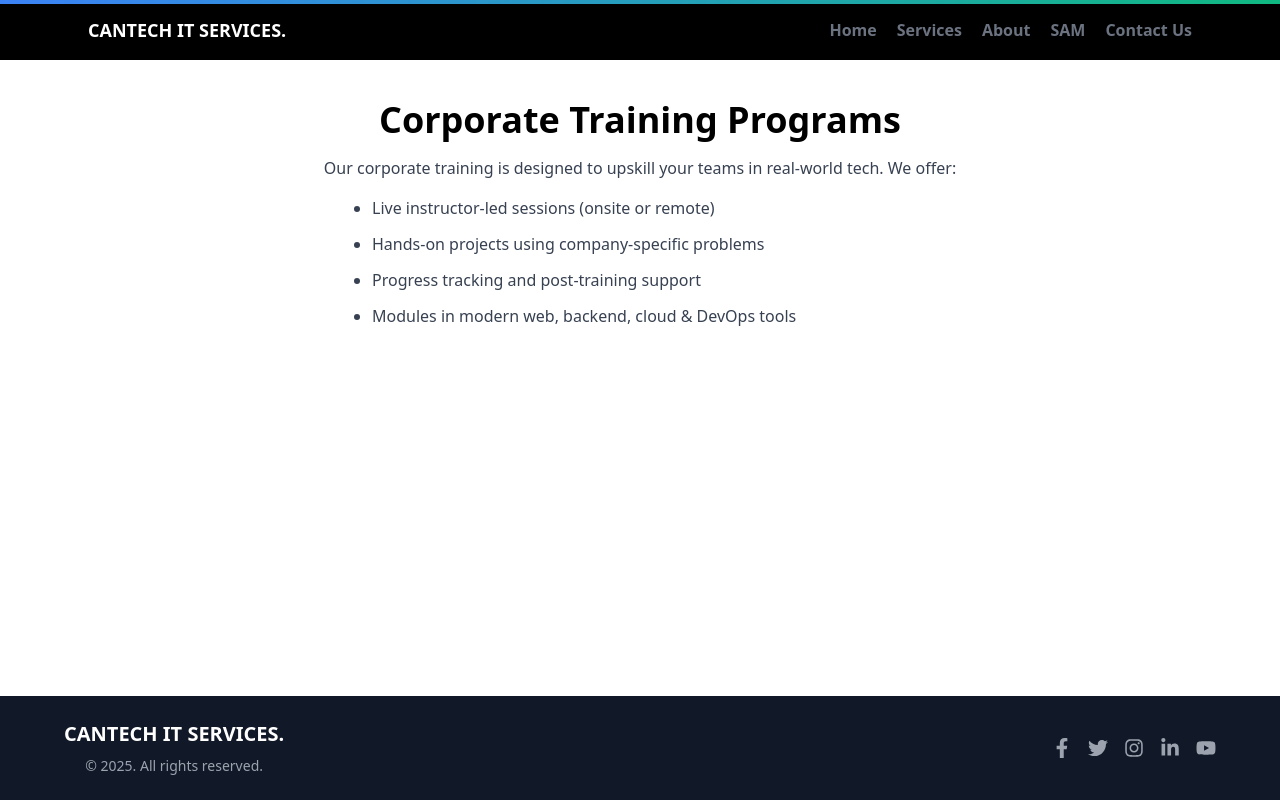
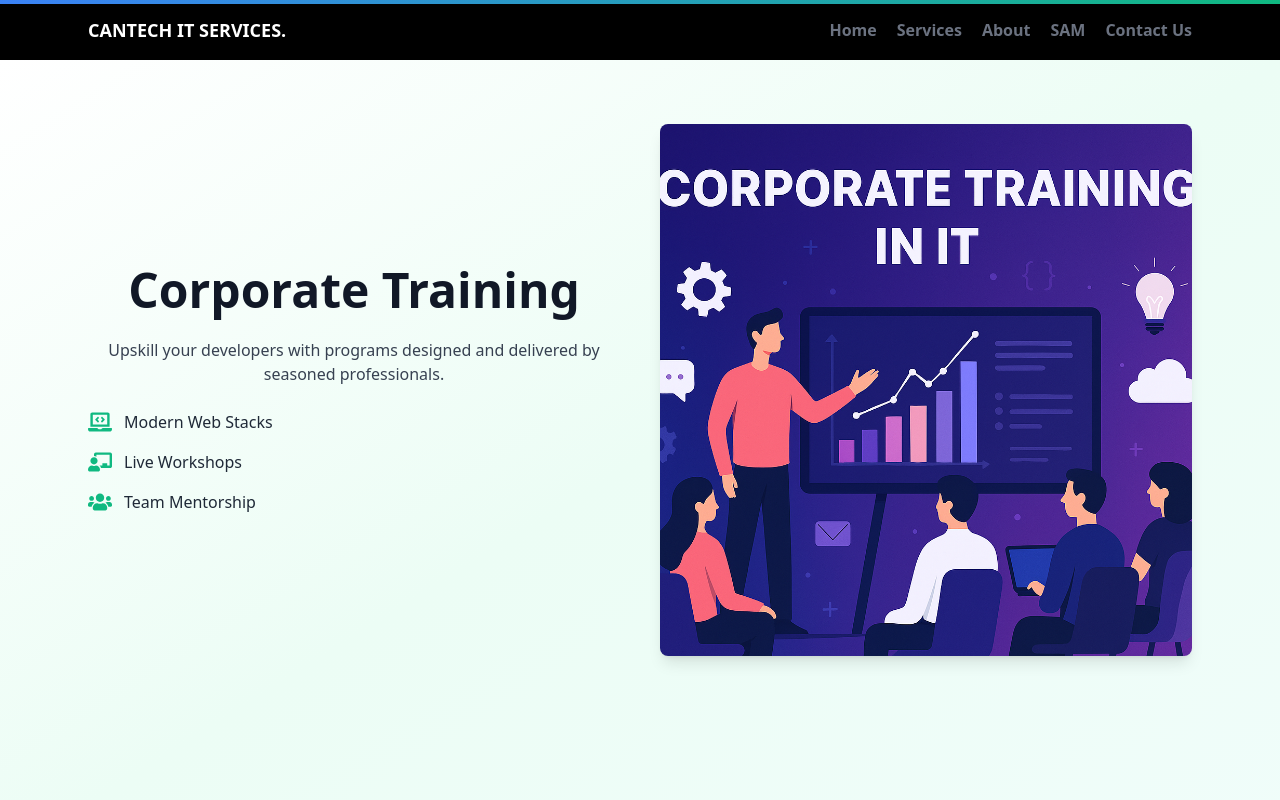
Before and after one commit to FullStackSamk/react-portfolio, a React (Create React App) app: page /training in a window 1280 px wide. Shown: the top 800 px of the page. Built offline with nearby package versions, Linux system fonts and the light colour scheme.

Commit message:
Revamp service pages with modern design

```diff
--- a/src/pages/Services.jsx
+++ b/src/pages/Services.jsx
@@ -1,12 +1,53 @@
 import React from "react";
 
+import { FaCheckCircle } from "react-icons/fa";
+import servicesImg from "../images/services-we-offer.png";
+
+const offerings = [
+  {
+    title: "Web Development",
+    description:
+      "Modern responsive applications built with the latest frameworks.",
+  },
+  {
+    title: "Cloud & DevOps",
+    description:
+      "CI/CD pipelines, container orchestration and infrastructure guidance.",
+  },
+  {
+    title: "UI/UX Consulting",
+    description:
+      "Design systems and accessibility reviews for delightful experiences.",
+  },
+  {
+    title: "Technical Training",
+    description:
+      "Hands-on workshops tailored for your engineering teams.",
+  },
+];
+
 const Services = () => (
-  <div className="p-10 text-center">
-    <h1 className="text-4xl font-bold mb-4">Our Services</h1>
-    <p className="text-gray-700 max-w-3xl mx-auto">
-      We offer hands-on training and consulting in React, Angular, Node.js, Python, AWS, Docker, and DevOps.
-      Our services include full-stack development guidance, project architecture reviews, and custom learning paths for teams.
-    </p>
+  <div className="min-h-screen bg-gradient-to-br from-white via-sky-50 to-indigo-50 py-16">
+    <div className="max-w-6xl mx-auto px-6 grid md:grid-cols-2 gap-10 items-center">
+      <div>
+        <h1 className="text-4xl md:text-5xl font-bold text-gray-900 mb-6">Our Services</h1>
+        <p className="text-gray-700 mb-6">
+          With over a decade of frontend expertise, we craft performant applications and provide strategic guidance.
+        </p>
+        <ul className="space-y-4">
+          {offerings.map((service) => (
+            <li key={service.title} className="flex items-start">
+              <FaCheckCircle className="text-emerald-500 w-5 h-5 mt-1 mr-3" />
+              <div>
+                <h3 className="text-lg font-semibold text-gray-800">{service.title}</h3>
+                <p className="text-gray-600 text-sm">{service.description}</p>
+              </div>
+            </li>
+          ))}
+        </ul>
+      </div>
+      <img src={servicesImg} alt="Services" className="w-full rounded-lg shadow-lg" />
+    </div>
   </div>
 );
 
--- a/src/pages/Training.jsx
+++ b/src/pages/Training.jsx
@@ -1,17 +1,33 @@
 import React from "react";
 
+import { FaLaptopCode, FaChalkboardTeacher, FaUsers } from "react-icons/fa";
+import trainingImg from "../images/corporate-training.png";
+
+const modules = [
+  { icon: FaLaptopCode, title: "Modern Web Stacks" },
+  { icon: FaChalkboardTeacher, title: "Live Workshops" },
+  { icon: FaUsers, title: "Team Mentorship" },
+];
+
 const Training = () => (
-  <div className="p-10 text-center">
-    <h1 className="text-4xl font-bold mb-4">Corporate Training Programs</h1>
-    <p className="text-gray-700 max-w-3xl mx-auto mb-4">
-      Our corporate training is designed to upskill your teams in real-world tech. We offer:
-    </p>
-    <ul className="text-left max-w-xl mx-auto text-gray-700 list-disc space-y-3 pl-5">
-      <li>Live instructor-led sessions (onsite or remote)</li>
-      <li>Hands-on projects using company-specific problems</li>
-      <li>Progress tracking and post-training support</li>
-      <li>Modules in modern web, backend, cloud & DevOps tools</li>
-    </ul>
+  <div className="min-h-screen bg-gradient-to-br from-white via-emerald-50 to-teal-50 py-16">
+    <div className="max-w-6xl mx-auto px-6 grid md:grid-cols-2 gap-10 items-center">
+      <div>
+        <h1 className="text-4xl md:text-5xl font-bold text-gray-900 mb-6">Corporate Training</h1>
+        <p className="text-gray-700 mb-6">
+          Upskill your developers with programs designed and delivered by seasoned professionals.
+        </p>
+        <ul className="space-y-4">
+          {modules.map(({ icon: Icon, title }) => (
+            <li key={title} className="flex items-center">
+              <Icon className="text-emerald-500 w-6 h-6 mr-3" />
+              <span className="text-gray-800 font-medium">{title}</span>
+            </li>
+          ))}
+        </ul>
+      </div>
+      <img src={trainingImg} alt="Corporate Training" className="w-full rounded-lg shadow-lg" />
+    </div>
   </div>
 );
 
--- a/src/pages/WhyUs.jsx
+++ b/src/pages/WhyUs.jsx
@@ -1,15 +1,36 @@
 import React from "react";
 
+import { FaCheckCircle } from "react-icons/fa";
+import whyImg from "../images/why-us.png";
+
+const reasons = [
+  "10+ years of hands-on development expertise",
+  "Tailor-made solutions that scale with your business",
+  "Proven success delivering training to global teams",
+  "Full spectrum knowledge from UI to cloud infrastructure",
+  "Canadian roots with an international reach",
+];
+
 const WhyUs = () => (
-  <div className="p-10 text-center">
-    <h1 className="text-4xl font-bold mb-4">Why Choose CanTech?</h1>
-    <ul className="text-left max-w-xl mx-auto text-gray-700 list-disc space-y-3 pl-5">
-      <li>8+ years of industry experience</li>
-      <li>Proven track record of success across projects</li>
-      <li>Customized and flexible training for companies</li>
-      <li>We stay ahead with the latest in tech stacks and cloud</li>
-      <li>Canadian-based, globally connected</li>
-    </ul>
+  <div className="min-h-screen bg-gradient-to-br from-indigo-50 via-white to-blue-50 py-16">
+    <div className="max-w-6xl mx-auto px-6 grid md:grid-cols-2 gap-10 items-center">
+      <img
+        src={whyImg}
+        alt="Why Choose Us"
+        className="w-full rounded-lg shadow-lg order-last md:order-first"
+      />
+      <div>
+        <h1 className="text-4xl md:text-5xl font-bold text-gray-900 mb-6">Why Choose Us</h1>
+        <ul className="space-y-4">
+          {reasons.map((reason) => (
+            <li key={reason} className="flex items-start">
+              <FaCheckCircle className="text-blue-500 w-5 h-5 mt-1 mr-3" />
+              <span className="text-gray-700">{reason}</span>
+            </li>
+          ))}
+        </ul>
+      </div>
+    </div>
   </div>
 );
 
```
Also changed, not shown: 1 other file (tests, documents, lock files or other folders).
